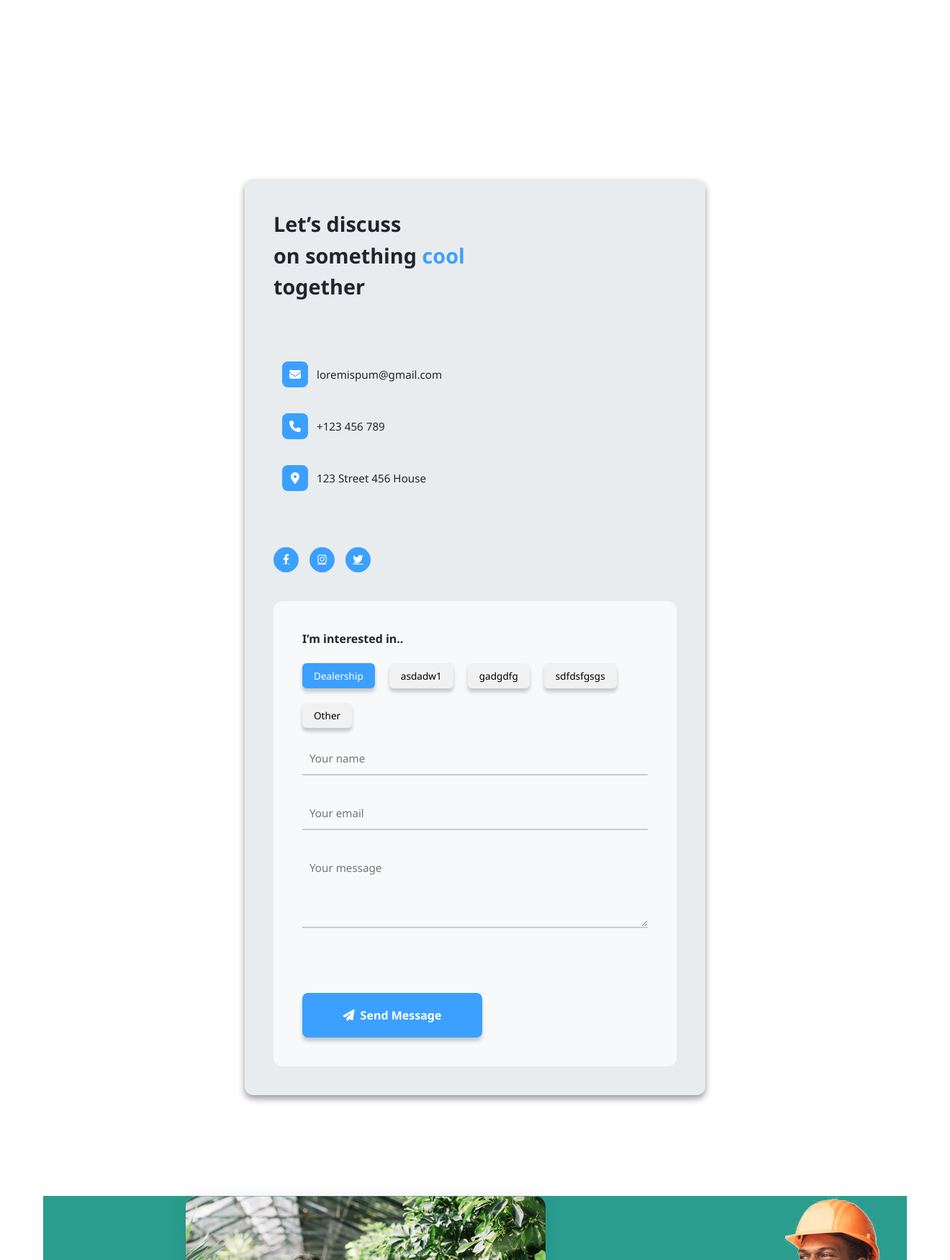
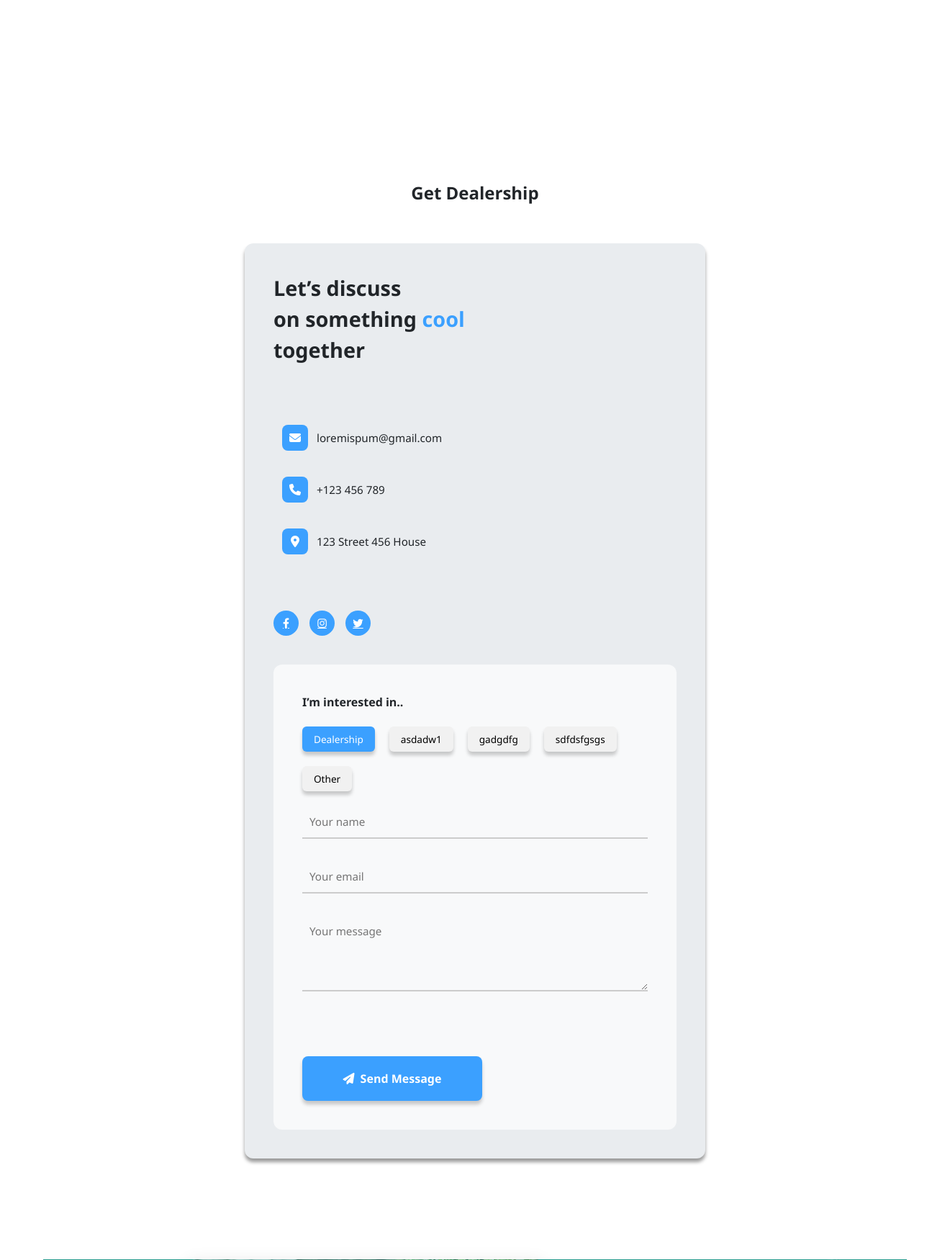
Before and after one commit to electrodragon/BeMotion, a PHP site: page / in a window 1320 px wide. Shown: the part 2949-4699 px from the top of the page at 72% size. Run offline with PHP 8.4, Linux system fonts and the light colour scheme; style sheets or scripts are compiled from the project's sources.

Commit message:
Get_dealership COmpleted

```diff
--- a/includes/get_dealership.php
+++ b/includes/get_dealership.php
@@ -1,4 +1,5 @@
 <section class="get-dealership-form">
+    <h1>Get Dealership</h1>
     <div class="get-dealership-container">
         <div class="form-left">
             <h2>Let’s discuss<br>on something <span class="highlight">cool</span><br>together</h2>
--- a/scss/_get_dealership.scss
+++ b/scss/_get_dealership.scss
@@ -3,13 +3,16 @@
   padding: 60px 20px;
   width: 100%;
   display: flex;
+  flex-direction: column;
+  align-items: center;
   justify-content: center;
+  gap: 50px;
 
   .get-dealership-container {
     width: 50%;
     background: var(--light-gray);
     border-radius: 12px;
-    box-shadow: 0 5px 10px rgba(0, 0, 0, 0.4);
+    box-shadow: 0 5px 5px rgba(0, 0, 0, 0.4);
     padding: 40px;
     display: flex;
     justify-content: space-between;
```
